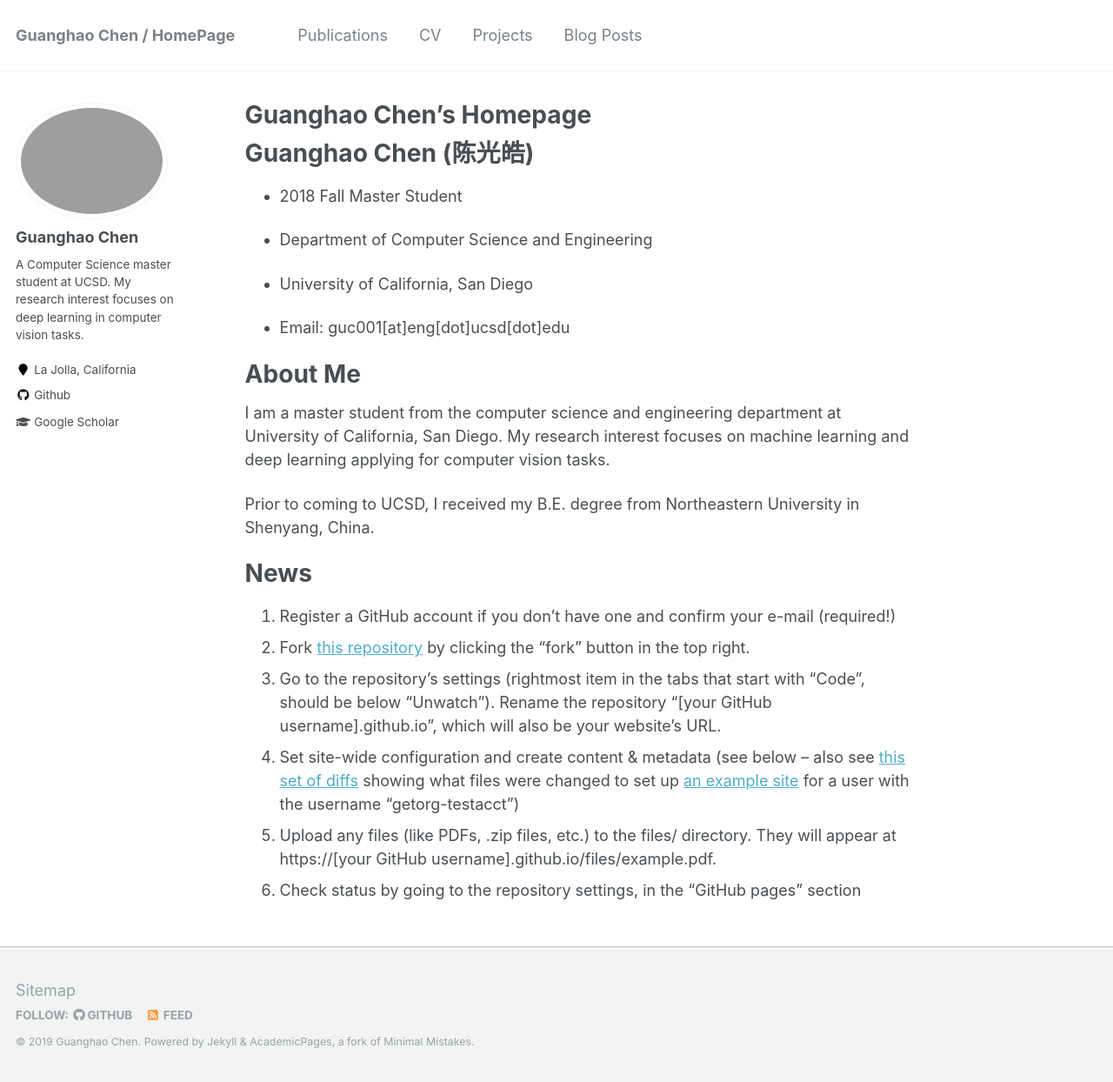
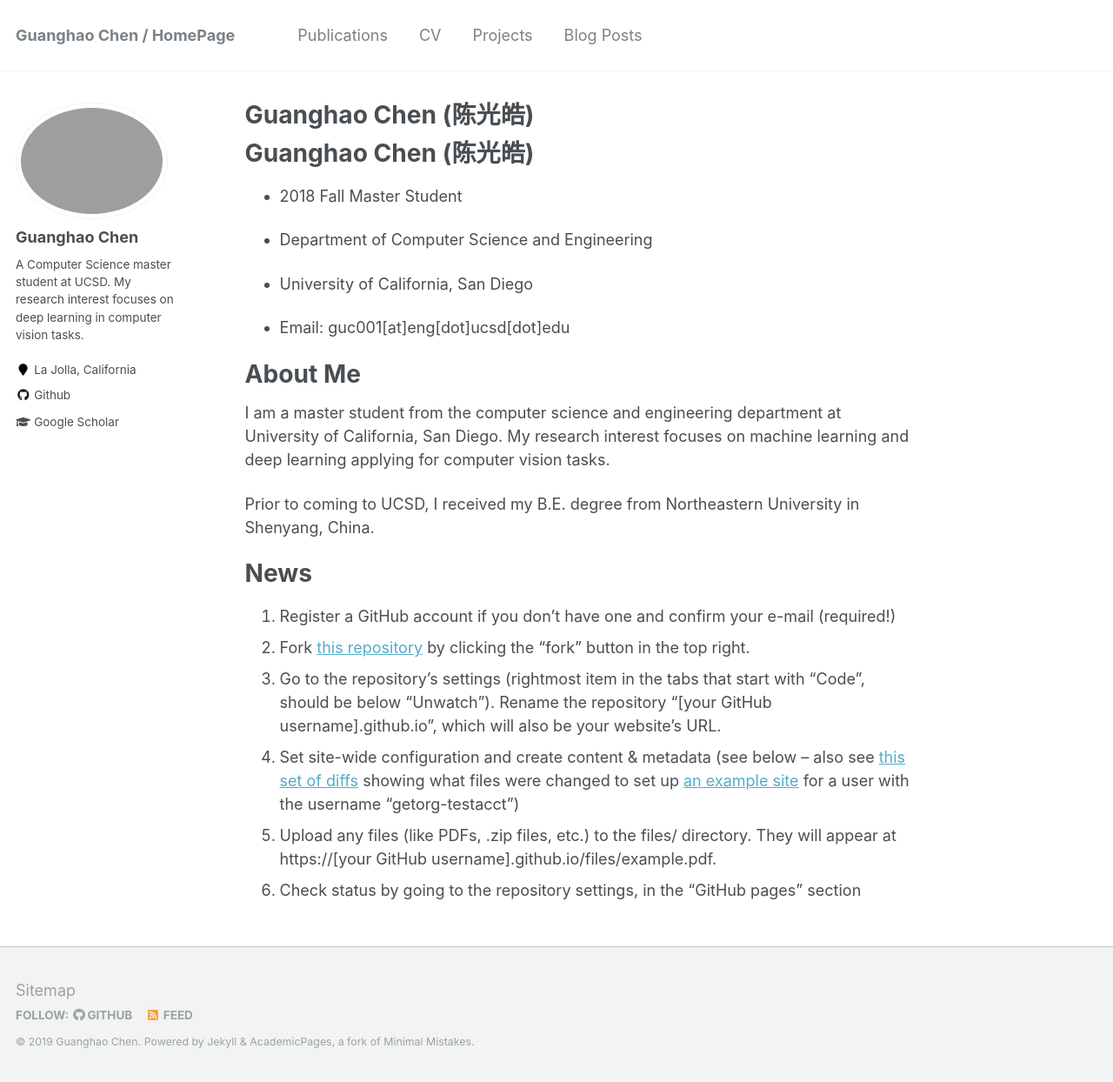
Before and after one commit to shadowwalker0419/shadowwalker0419.github.io, a Jekyll site: the page built from _pages/about.md, in a window 1280 px wide and 1244 px high. Shown: the whole window at 87% size. Built offline with Jekyll 4.4.1, drawn with Linux system fonts in a browser that asks for light colours; our own code applies the rules of GitHub Pages for plain Markdown files.

Commit message:
no title

```diff
--- a/_pages/about.md
+++ b/_pages/about.md
@@ -1,6 +1,6 @@
 ---
 permalink: /
-title: "Guanghao Chen's Homepage"
+title:
 excerpt: "About me"
 author_profile: true
 redirect_from:
```
